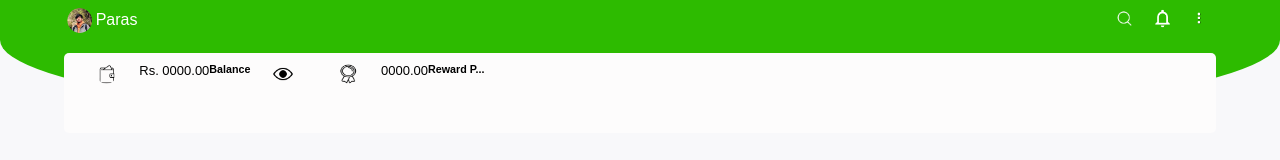
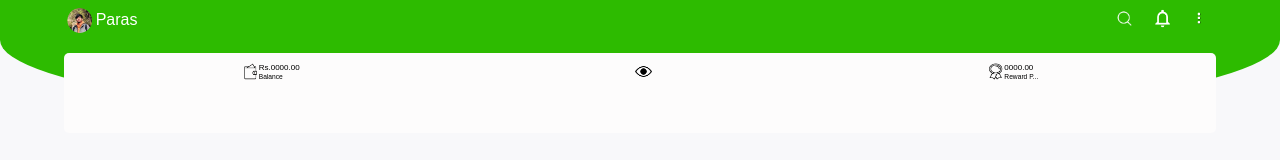
Before and after one commit to Paras03DP/taskesewa, a plain HTML site: page esewa/index.html in a window 1280 px wide. Drawn offline with Linux system fonts and the light colour scheme.

Commit message:
divofpayement

```diff
--- a/esewa/index.html
+++ b/esewa/index.html
@@ -27,13 +27,17 @@
     </nav>
 <div class="paying">
     <div class="paying-box">
-        <img src="pictures/wallet.png">
-        <p>Rs. 0000.00</p><br>
-        <h6>Balance</h6>
-        <img src="pictures/view.webp">
-        <img src="pictures/rewards.png">
-        <p>0000.00</p><br>
-        <h6>Reward P...</h6>
+        <div class="clom-1">
+          <img src="pictures/wallet.png">
+          <p>Rs.0000.00<br><small>Balance</small></p><br>
+        </div>
+        <div class="colm-2">
+            <img src="pictures/view.webp">
+        </div>
+        <div class="colm-3">
+            <img src="pictures/rewards.png">
+            <p>0000.00 <br><small>Reward P...</small></p><br>
+        </div>
     </div>
 </div>
 </body>
--- a/esewa/style.css
+++ b/esewa/style.css
@@ -58,24 +58,33 @@ nav{
     position: sticky;
     top: 50px;
     padding: 10px;
+    display: flex;
     border-radius: 5px;
     align-self: flex-start;
     height: 60px;
+    justify-content: space-around;
 }
-.paying-box{
+.paying{
     display: flex;
+
 }
 .paying-box img{
     display: flex;
-    width: 20px;
-    height: 20px;
-    border-radius: 50%;
+    width: 17px;
+    height: 17px;
+    /* border-radius: 50%; */
     cursor: pointer;
-    padding: 1px 2%;
+
 }
 .paying-box p{
-    font-size: small;
+    font-size: 8px;
 }
-.paying-box h6{
-    display: inline-flex;
+.clom-1{
+    display: flex;
 }
+.colm-2{
+    display: flex;
+}
+.colm-3{
+    display: flex;
+}
```
